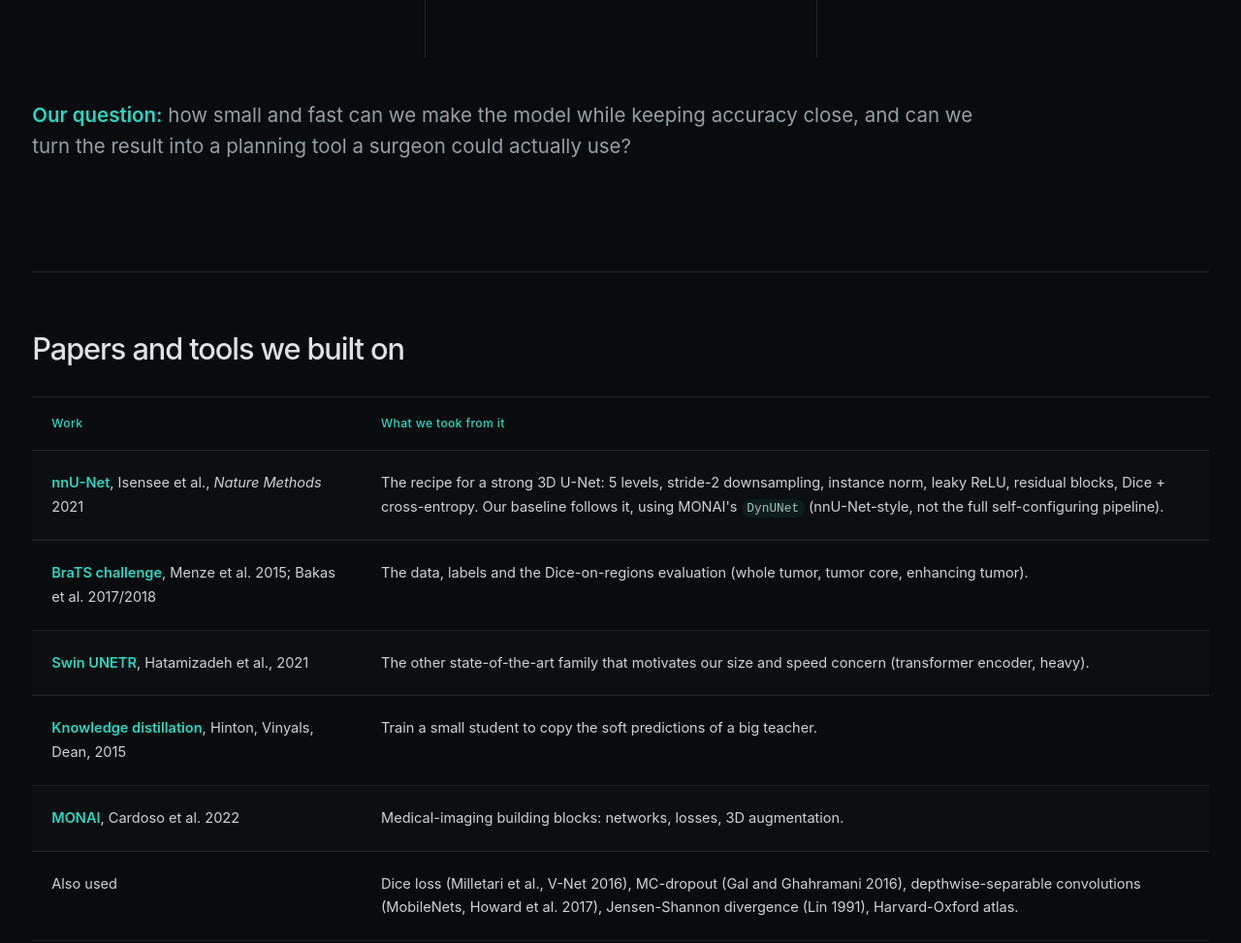
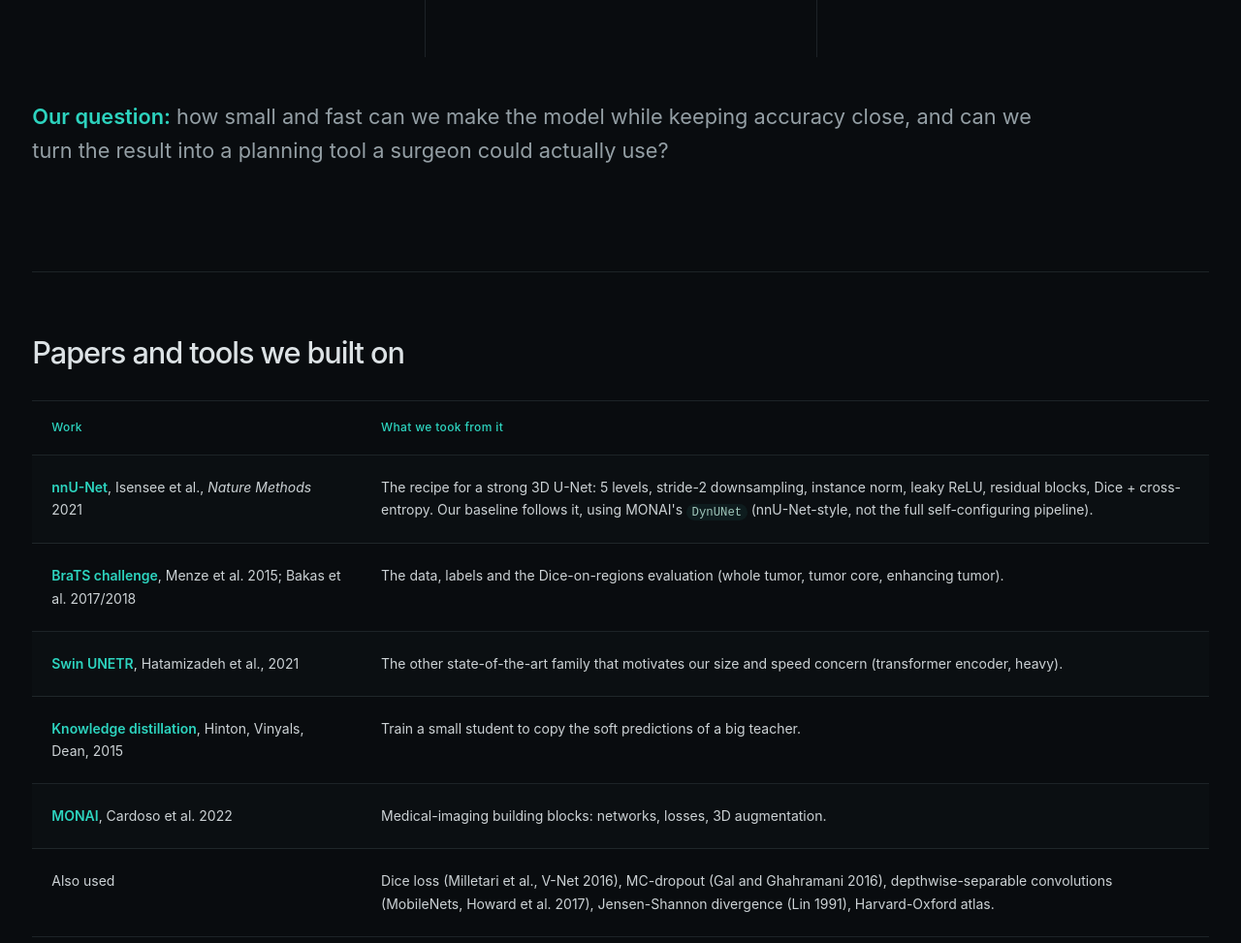
Before and after one commit to neuroassist-team/neuroassist, a plain HTML site: page report/index.html in a window 1280 px wide. Shown: the part 1248-2221 px from the top of the page at 97% size. Drawn offline with nearby package versions, Linux system fonts and the light colour scheme.

Commit message:
Refine report figures, type and disclosures

```diff
--- a/report/theme.css
+++ b/report/theme.css
@@ -9,17 +9,23 @@
   --amb: #2dd4bf;
   --line: rgba(182, 204, 211, .12);
   --radius: 24px;
+  --type-display: clamp(34px, 5.4vw, 88px);
+  --type-section: clamp(26px, 2.4vw, 38px);
+  --type-subheading: clamp(20px, 1.65vw, 26px);
+  --type-lead: clamp(19px, 1.7vw, 27px);
+  --type-small: .875rem;
+  --type-caption: .75rem;
   --gutter: clamp(20px, 2.6vw, 52px);
   --gap: clamp(16px, 1.6vw, 28px);
   --glass: linear-gradient(135deg, rgba(49, 57, 63, .40), rgba(21, 27, 32, .56));
 }
 * { box-sizing: border-box; }
-html { scroll-behavior: smooth; scroll-padding-top: 104px; }
+html { font-size: clamp(16px, .95vw, 18px); scroll-behavior: smooth; scroll-padding-top: 104px; }
 body {
   margin: 0;
   background: var(--bg);
   color: var(--ink);
-  font: 16px/1.7 Inter, ui-sans-serif, system-ui, -apple-system, BlinkMacSystemFont, "Segoe UI", sans-serif;
+  font: 1rem/1.7 Inter, ui-sans-serif, system-ui, -apple-system, BlinkMacSystemFont, "Segoe UI", sans-serif;
   -webkit-font-smoothing: antialiased;
   overflow-wrap: break-word;
 }
@@ -63,9 +69,9 @@ main { width: 100%; max-width: none; margin: 0; padding: 104px var(--gutter) 0;
 .nav-links a { flex: 0 0 auto; border-radius: var(--radius); padding: 9px 12px; font-size: 13px; color: var(--ink); transition: color .18s, background .18s; }
 .nav-links a:hover, .nav-links a:focus-visible { color: var(--teal); background: rgba(45, 212, 191, .09); }
 h1, h2, h3 { color: var(--heading); line-height: 1.2; text-wrap: balance; }
-h1 { display: flex; align-items: center; gap: 20px; font-size: clamp(42px, 5.4vw, 88px); letter-spacing: -.055em; margin: 24px 0; font-weight: 600; }
-h2 { font-size: clamp(25px, 2.4vw, 38px); letter-spacing: -.035em; margin: 0 0 30px; font-weight: 550; }
-h3 { color: var(--amb); font-size: clamp(17px, 1.35vw, 21px); letter-spacing: -.02em; margin: 0 0 18px; font-weight: 550; }
+h1 { display: flex; align-items: center; gap: 20px; font-size: var(--type-display); letter-spacing: -.055em; margin: 24px 0; font-weight: 600; }
+h2 { font-size: var(--type-section); letter-spacing: -.035em; margin: 0 0 30px; font-weight: 550; }
+h3 { color: var(--amb); font-size: var(--type-subheading); letter-spacing: -.02em; margin: 0 0 18px; font-weight: 550; }
 p { margin: 0 0 1em; }
 b, strong { color: var(--teal); font-weight: 600; }
 a { color: var(--teal); text-underline-offset: .2em; }
@@ -84,7 +90,7 @@ a:hover { color: #9ce4d6; }
   border-bottom: 1px solid var(--line);
 }
 .hero-copy { min-width: 0; }
-.hero p { color: var(--ink); font-size: clamp(19px, 1.7vw, 27px); line-height: 1.55; max-width: 38ch; }
+.hero p { color: var(--ink); font-size: var(--type-lead); line-height: 1.55; max-width: 38ch; }
 .brand-logo { width: clamp(36px, 4vw, 60px); height: auto; flex: 0 0 auto; }
 .hero-mark { min-height: 300px; display: grid; place-items: center; position: relative; }
 .hero-mark::before { content: ""; position: absolute; width: 85%; aspect-ratio: 1; border-radius: 50%; background: radial-gradient(circle, rgba(45, 212, 191, .13), transparent 70%); filter: blur(24px); }
@@ -103,8 +109,8 @@ a:hover { color: #9ce4d6; }
 }
 .card { padding: clamp(22px, 2.1vw, 34px); }
 .card p { margin: .65em 0; }
-.why { color: var(--mut); font-size: .91rem; }
-.problem .grid .card, .app-section .grid .card { min-height: clamp(270px, 44svh, 440px); display: flex; flex-direction: column; justify-content: center; }
+.why { color: var(--mut); font-size: var(--type-small); }
+.problem .grid .card, .app-section .grid .card { min-height: clamp(270px, 44svh, 440px); display: flex; flex-direction: column; justify-content: flex-start; }
 .problem > p, .app-section > p { margin: 26px 0 0; color: var(--mut); max-width: 95ch; }
 /* Open editorial columns: separators rather than containers. */
 .problem .grid { gap: 0; }
@@ -112,12 +118,11 @@ a:hover { color: #9ce4d6; }
 .problem .card:first-child { padding-left: 0; }
 .problem .card:last-child { padding-right: 0; }
 .problem .card + .card { border-left: 1px solid var(--line); }
-.problem .card h3 { font-size: clamp(23px, 2.1vw, 34px); }
-.problem > p { max-width: 78ch; font-size: clamp(18px, 1.6vw, 24px); line-height: 1.6; margin-top: 44px; }
+.problem > p { max-width: 78ch; font-size: var(--type-lead); line-height: 1.6; margin-top: 44px; }
 .scroll { width: 100%; overflow: auto; }
-table { border-collapse: separate; border-spacing: 0; width: 100%; font-size: .91rem; }
+table { border-collapse: separate; border-spacing: 0; width: 100%; font-size: var(--type-small); }
 th, td { text-align: left; padding: 17px 20px; border-bottom: 1px solid var(--line); vertical-align: top; }
-th { color: var(--teal); background: rgba(45, 212, 191, .065); font-size: .76rem; font-weight: 550; letter-spacing: .03em; }
+th { color: var(--teal); background: rgba(45, 212, 191, .065); font-size: var(--type-caption); font-weight: 550; letter-spacing: .03em; }
 tr:last-child td { border-bottom: 0; }
 tr:nth-child(2n) td { background: rgba(159, 207, 191, .02); }
 tr:hover td { background: rgba(45, 212, 191, .035); }
@@ -130,72 +135,73 @@ code { padding: .15em .45em; border-radius: var(--radius); color: #9fc6ba; backg
 svg { display: block; max-width: 100%; height: auto; }
 .pipeline-screen > svg { width: min(100%, 1400px); margin: 20px auto; }
 .pipeline-screen > .why { text-align: center; margin-top: 22px; }
-.architecture-screen { display: grid; grid-template-columns: repeat(2, minmax(0, 1fr)); gap: var(--gap); align-items: stretch; }
-.architecture-screen .diagram-card { padding: 30px; display: flex; flex-direction: column; justify-content: center; background: none; border: 0; border-radius: 0; box-shadow: none; backdrop-filter: none; -webkit-backdrop-filter: none; }
-.architecture-screen .diagram-card + .diagram-card { border-left: 1px solid var(--line); }
+.architecture-screen { display: flex; flex-direction: column; gap: 0; padding: 0; min-height: auto; }
+.architecture-screen .diagram-card { padding: clamp(44px, 6vh, 72px) 0; display: flex; flex-direction: column; justify-content: center; background: none; border: 0; border-radius: 0; box-shadow: none; backdrop-filter: none; -webkit-backdrop-filter: none; }
+.architecture-screen .diagram-card + .diagram-card { border-top: 1px solid var(--line); min-height: 60svh; }
 .architecture-screen .figure-grid { display: block; margin: 0; }
-.architecture-screen svg { width: 100%; margin: 20px 0; }
+.architecture-screen svg { width: min(100%, 1100px); margin: 20px auto; }
 .architecture-screen .why { margin: 14px 0 0; }
 .math-section { display: block; padding: 0; }
 .math-screen { min-height: calc(100svh - 48px); padding: 44px 0; display: flex; flex-direction: column; justify-content: center; }
 .math-screen .grid { min-height: clamp(420px, 60svh, 620px); }
-.math-screen .card { display: flex; flex-direction: column; justify-content: center; font-size: 15px; line-height: 1.65; }
+.math-screen .card { display: flex; flex-direction: column; justify-content: flex-start; }
+.grid > .card > h3, .interactive-screen > .card > h3 { min-height: 2.4em; margin-top: 0; }
 .math-screen .grid.two { grid-template-columns: repeat(2, minmax(0, 1fr)); }
 .eq { min-width: 0; background: rgba(9, 27, 23, .45); border: 1px solid var(--line); border-radius: var(--radius); padding: 14px 16px; overflow-x: auto; margin: 12px 0; font-size: .84rem; }
 .katex-display { margin: .35em 0; }
 .interactive-screen { display: grid; grid-template-columns: repeat(2, minmax(0, 1fr)); gap: var(--gap); align-items: stretch; }
-.interactive-screen .card { display: flex; flex-direction: column; justify-content: center; }
+.interactive-screen .card { display: flex; flex-direction: column; justify-content: flex-start; }
 .interactive-screen svg { max-height: 320px; width: 100%; margin: 12px 0; }
 input[type=range] { width: 100%; accent-color: var(--teal); min-height: 30px; cursor: pointer; }
 .bar { background: rgba(9, 27, 23, .48); border-radius: var(--radius); min-height: 34px; margin: 10px 0; position: relative; overflow: hidden; }
 .bar i { display: block; height: 34px; border-radius: var(--radius); opacity: .6; }
 .bar b { position: absolute; left: 12px; top: 0; font-size: 11px; line-height: 34px; color: #c3d3cd; white-space: nowrap; }
 .results-section { display: block; padding: 0; }
-.results-overview > p { color: var(--mut); font-size: 13px; max-width: 155ch; }
-#res { min-width: 1110px; font-size: 12px; font-variant-numeric: tabular-nums; }
+.results-overview > p { color: var(--mut); font-size: var(--type-small); max-width: 155ch; }
+#res { min-width: 1110px; font-size: var(--type-caption); font-variant-numeric: tabular-nums; }
 #res th { white-space: nowrap; font-size: 10px; }
 #res th, #res td { padding: 12px 10px; }
 #res td:nth-child(2) { min-width: 200px; max-width: 240px; }
 #res td:not(:nth-child(2)) { white-space: nowrap; }
-.comparison-screen #headline { color: var(--mut); font-size: 19px; margin: 0 0 30px; }
-#bars2 .card { min-height: 340px; display: flex; flex-direction: column; justify-content: center; }
+.comparison-screen #headline { color: var(--mut); font-size: var(--type-lead); margin: 0 0 30px; }
+#bars2 .card { min-height: 340px; display: flex; flex-direction: column; justify-content: flex-start; }
 #bars2 .card { border: 0; border-radius: 0; background: none; box-shadow: none; backdrop-filter: none; -webkit-backdrop-filter: none; padding-left: 0; }
 #bars2 .card + .card { padding-left: clamp(20px, 2.5vw, 40px); border-left: 1px solid var(--line); }
 #bars2 .bar { min-height: 38px; margin: 9px 0; }
 #bars2 .bar i { height: 38px; }
 #bars2 .bar b { line-height: 38px; }
 details.card { margin: 0; padding: clamp(28px, 4vw, 60px) 0; border: 0; border-top: 1px solid var(--line); border-radius: 0; background: none; box-shadow: none; backdrop-filter: none; -webkit-backdrop-filter: none; }
-details[open].card { min-height: calc(100svh - 48px); align-content: center; }
-summary { cursor: pointer; font-size: clamp(19px, 1.8vw, 28px); line-height: 1.4; color: var(--amb); }
+/* Keep the native disclosure control; animate only its fixed-size arrow. */
+summary { position: relative; cursor: pointer; display: block; list-style: none; padding-left: 26px; margin: 0; font-size: var(--type-subheading); line-height: 1.4; color: var(--amb); }
 summary b { color: inherit; font-weight: 550; }
-summary::marker { color: #5a9d8c; }
-details[open] summary { margin-bottom: 25px; }
-details p { font-size: 14px; line-height: 1.75; }
+summary::-webkit-details-marker { display: none; }
+summary::marker { content: ""; }
+summary::before { content: ""; position: absolute; left: 0; top: calc(.7em - 5px); width: 0; height: 0; border-top: 5px solid transparent; border-bottom: 5px solid transparent; border-left: 7px solid var(--teal); transform-origin: 3.5px 5px; transform: rotate(0); transition: transform .24s ease; }
+details[open] > summary::before { transform: rotate(90deg); }
+details > summary + * { margin-top: 24px; }
+details p { font-size: 1rem; line-height: 1.7; }
 .figure-grid { display: grid; grid-template-columns: repeat(3, minmax(0, 1fr)); gap: var(--gap); margin: 24px 0 0; }
 figure { min-width: 0; margin: 0; display: flex; flex-direction: column; gap: 12px; }
 figure img { display: block; width: 100%; height: auto; border-radius: var(--radius); background: transparent; }
-figcaption { color: var(--mut); font-size: 12px; line-height: 1.6; }
-.qualitative-screen .figure-grid { align-items: center; }
-.qualitative-screen figure { justify-content: center; }
+figcaption { color: var(--mut); font-size: var(--type-caption); line-height: 1.6; }
+.qualitative-screen .figure-grid { align-items: start; }
+.qualitative-screen figure { justify-content: flex-start; }
 .pend { color: var(--mut); font-style: italic; }
 .limits-list { padding: 0; margin: 0; list-style: none; display: grid; grid-template-columns: repeat(2, minmax(0, 1fr)); gap: var(--gap); }
-.limits-list li { padding: 20px 24px; font-size: 14px; line-height: 1.7; }
+.limits-list li { padding: 20px 24px; font-size: 1rem; line-height: 1.7; }
 .limits-list li { padding: 24px 0; border: 0; border-top: 1px solid var(--line); border-radius: 0; background: none; box-shadow: none; backdrop-filter: none; -webkit-backdrop-filter: none; }
 .limits-list { column-gap: clamp(32px, 5vw, 80px); row-gap: 0; }
-.limits-list li:last-child { grid-column: 1 / -1; color: var(--heading); font-size: clamp(19px, 1.8vw, 28px); padding-top: 30px; }
+.limits-list li:last-child { grid-column: 1 / -1; color: var(--heading); font-size: var(--type-lead); padding-top: 30px; }
 .app-section .grid { gap: 0; }
 .app-section .card { border: 0; border-top: 1px solid var(--line); border-radius: 0; background: none; box-shadow: none; backdrop-filter: none; -webkit-backdrop-filter: none; padding: 30px clamp(24px, 3vw, 48px); }
 .app-section .card:first-child { padding-left: 0; }
 .app-section .card + .card { border-left: 1px solid var(--line); }
-.app-section .card h3 { color: var(--heading); font-size: clamp(25px, 2.5vw, 38px); }
+.app-section .card h3 { color: var(--heading); }
 footer { color: var(--mut); font-size: 12px; margin: 0; border-top: 1px solid var(--line); padding: 26px 0; }
-@media (min-width: 1800px) { body { font-size: 18px; } .card { font-size: 17px; } details p, .limits-list li, .math-screen .card { font-size: 17px; } #res { font-size: 14px; } #res th { font-size: 12px; } }
 @media (max-width: 1050px) {
   .site-nav { gap: 12px; padding-left: 16px; }
   .nav-links a { padding: 9px 8px; font-size: 12px; }
   .hero { padding: 36px; gap: 28px; }
-  .hero h1 { font-size: clamp(40px, 5vw, 60px); gap: 14px; }
-  .hero p { font-size: 20px; }
   .grid { grid-template-columns: repeat(3, minmax(0, 1fr)); }
   .card { padding: 22px; }
   .math-screen .grid { grid-template-columns: repeat(2, minmax(0, 1fr)); min-height: auto; }
@@ -216,8 +222,6 @@ footer { color: var(--mut); font-size: 12px; margin: 0; border-top: 1px solid va
   .nav-links { gap: 2px; padding: 0 2px 4px; }
   .nav-links a { padding: 7px 10px; }
   .hero { min-height: calc(100svh - 148px); grid-template-columns: 1fr; gap: 30px; padding: 28px 24px; }
-  .hero h1 { font-size: clamp(34px, 9vw, 56px); gap: 14px; }
-  .hero p { font-size: 19px; }
   .brand-logo { width: 34px; }
   .hero-mark { min-height: 170px; }
   .hero-mark img { width: 140px; }
@@ -226,17 +230,13 @@ footer { color: var(--mut); font-size: 12px; margin: 0; border-top: 1px solid va
   .grid, .math-screen .grid, .math-screen .grid.two, .architecture-screen, .interactive-screen, .figure-grid, .limits-list { grid-template-columns: 1fr; }
   .problem .grid .card, .app-section .grid .card, .math-screen .card, #bars2 .card { min-height: auto; }
   .card, .architecture-screen .diagram-card { padding: 26px; }
-  .math-screen .card { font-size: 15px; }
-  h2 { font-size: 26px; margin-bottom: 24px; }
-  h3 { font-size: 19px; }
+  h2 { margin-bottom: 24px; }
+  .grid > .card > h3, .interactive-screen > .card > h3 { min-height: 0; }
   .scroll { border-radius: var(--radius); }
   .papers table, .changes table { min-width: 650px; }
   th, td { padding: 14px 16px; }
-  details[open].card { min-height: auto; }
-  details p { font-size: 14px; }
   .figure-grid > :last-child:nth-child(odd) { max-width: none; }
   .math-section, .results-section { padding: 0; }
-  .comparison-screen #headline { font-size: 17px; }
   .pipeline-screen > svg { min-height: 170px; }
   .limits-list li { padding: 22px; }
   .problem .grid .card, .app-section .card, .problem .card:first-child, .problem .card:last-child, .app-section .card:first-child { padding: 28px 0; }
@@ -245,5 +245,29 @@ footer { color: var(--mut); font-size: 12px; margin: 0; border-top: 1px solid va
   .architecture-screen .diagram-card { padding-left: 0; padding-right: 0; }
   .limits-list li { padding: 24px 0; }
 }
-@media (prefers-reduced-motion: reduce) { html { scroll-behavior: auto; } }
+@media (prefers-reduced-motion: reduce) { html { scroll-behavior: auto; } summary::before { transition: none; } }
 @supports not (backdrop-filter: blur(20px)) { .card, .scroll, .hero, .diagram-card, .limits-list li, .site-nav { background: #171d22; } }
+
+.image-band, .architecture-screen .image-band {
+  --band-ink: #26363a;
+  --band-muted: #596a70;
+  width: calc(100% + var(--gutter) * 2);
+  margin-inline: calc(-1 * var(--gutter));
+  padding: clamp(40px, 6vh, 72px) var(--gutter);
+  background: #fff;
+  color: var(--band-ink);
+  border: 0;
+  border-radius: 0;
+  box-shadow: none;
+  backdrop-filter: none;
+  -webkit-backdrop-filter: none;
+}
+.image-band h3 { color: #0f766e; }
+.image-band figcaption { color: var(--band-muted); }
+.image-band img { display: block; width: 100%; height: auto; object-fit: contain; border-radius: 0; }
+.image-band .figure-grid > :last-child:nth-child(odd) { max-width: none; }
+.qualitative-screen.image-band { margin-top: 40px; }
+@media (max-width: 720px) {
+  .architecture-screen .diagram-card + .diagram-card { min-height: auto; }
+  .image-band, .architecture-screen .image-band { padding-block: 40px; }
+}
```
Also changed, not shown: report/index.html (+10 -10 lines).
